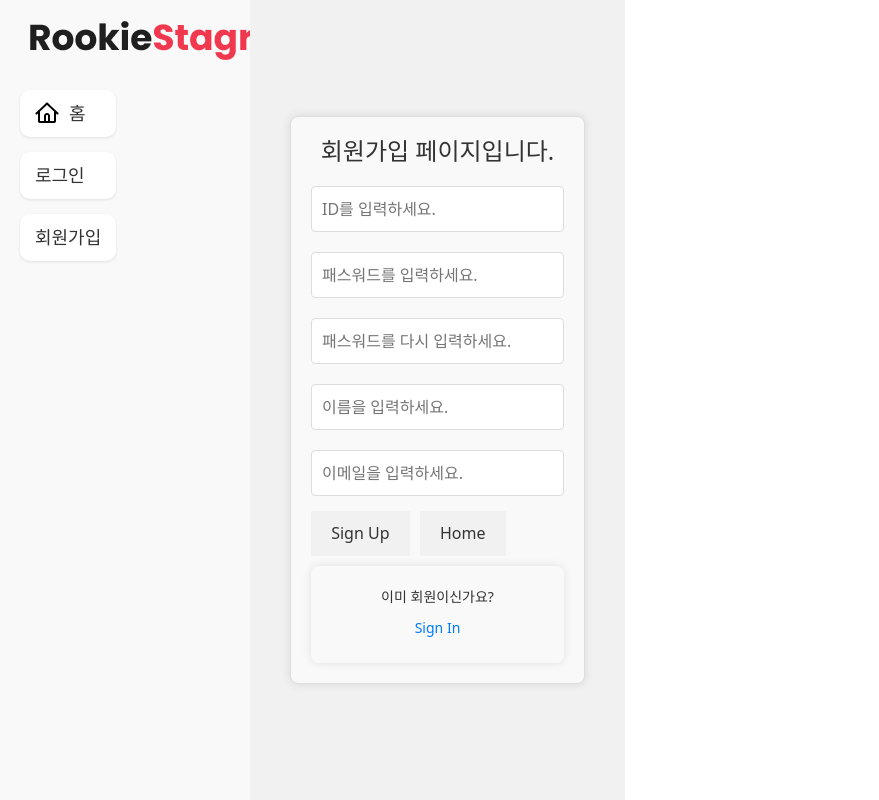
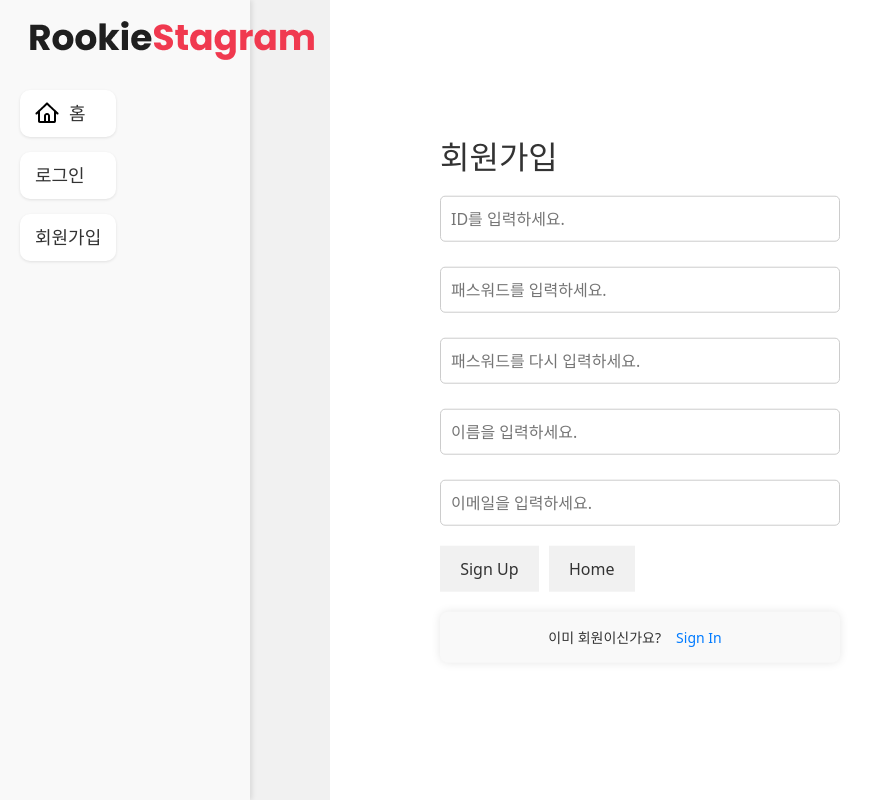
Before and after one commit to Rookies-mini2-team4/FrontEnd, a React (Vite) app: page /join/register in a window 1280 px wide. Shown: the whole page, without its empty margins (0-879 px from the left). Built offline with nearby package versions, Linux system fonts and the light colour scheme.

Commit message:
css 및 logout 수정

```diff
--- a/package.json
+++ b/package.json
@@ -11,7 +11,7 @@
   },
   "dependencies": {
     "@stomp/stompjs": "^7.0.0",
-    "axios": "^1.7.4",
+    "axios": "^1.7.5",
     "bootstrap": "^5.3.3",
     "crypto-browserify": "^3.12.0",
     "jwt-decode": "^4.0.0",
--- a/src/components/Sidebar/SideBar.jsx
+++ b/src/components/Sidebar/SideBar.jsx
@@ -73,14 +73,15 @@ const Sidebar = ({ isLoggedIn }) => {
 
   const navigate = useNavigate(); // useNavigate 훅을 사용하여 네비게이션 기능 추가
 
-  const handleLoginNavigate = () => {
-    navigate('/api/login'); // 로그인 페이지로 이동
-  };
+  // const handleLoginNavigate = () => {
+  //   navigate('/api/login'); // 로그인 페이지로 이동
+  // };
 
   const handleLogout = () => {
     localStorage.removeItem('jwtToken'); // 토큰 삭제
-    navigate('/api/main'); // 메인 페이지로 이동
-    window.location.reload(); // 페이지 리로드하여 로그인 상태 갱신
+    alert('로그아웃 되었습니다!');
+    navigate('/api/login'); // 로그인 페이지로 이동
+    window.location.reload(); // 페이지 리로드는 사용하지 않도록 수정
   };
 
   return (
@@ -97,7 +98,7 @@ const Sidebar = ({ isLoggedIn }) => {
               홈
             </NavLink>
           </li>
-          {isLoggedIn ? (
+          {isLoggedIn && (
             <>
               <li>
                 <NavLink to="/api/messages">
@@ -117,13 +118,15 @@ const Sidebar = ({ isLoggedIn }) => {
               <li>
                 <button onClick={handleLogout}>
                   <img src="/Sign Out.png" alt="로그아웃 아이콘" />
-                  로그아웃</button>
+                  로그아웃
+                </button>
               </li>
             </>
-          ) : (
+          )}
+          {!isLoggedIn && (
             <>
               <li>
-                <button onClick={handleLoginNavigate}>로그인</button>
+                <NavLink to="/api/login">로그인</NavLink>
               </li>
               <li>
                 <NavLink to="/join/register">회원가입</NavLink>
--- a/src/pages/Join.jsx
+++ b/src/pages/Join.jsx
@@ -72,9 +72,9 @@ export default function Join() {
 
     return (
         <div className="join-container">
-            <h2>회원가입 페이지입니다.</h2>
+            <h2>회원가입</h2>
             <form onSubmit={handleSubmit}>
-                <div className="form-group">
+                <div className="form-group2">
                     <input
                         type="text"
                         name="userid"
@@ -85,7 +85,7 @@ export default function Join() {
                     {errors.userid && <span className="error-message">{errors.userid}</span>}
                 </div>
 
-                <div className="form-group">
+                <div className="form-group2">
                     <input
                         type="password"
                         name="password"
@@ -96,7 +96,7 @@ export default function Join() {
                     {errors.password && <span className="error-message">{errors.password}</span>}
                 </div>
 
-                <div className="form-group">
+                <div className="form-group2">
                     <input
                         type="password"
                         name="passwordConfirm"
@@ -107,7 +107,7 @@ export default function Join() {
                     {errors.passwordConfirm && <span className="error-message">{errors.passwordConfirm}</span>}
                 </div>
 
-                <div className="form-group">
+                <div className="form-group2">
                     <input
                         type="text"
                         name="name"
@@ -118,7 +118,7 @@ export default function Join() {
                     {errors.name && <span className="error-message">{errors.name}</span>}
                 </div>
 
-                <div className="form-group">
+                <div className="form-group2">
                     <input
                         type="email"
                         name="email"
@@ -135,7 +135,7 @@ export default function Join() {
                 <button type="submit" className="join-button">Sign Up</button>
                 <button type="button" className="home-button" onClick={handleHomeClick}>Home</button>
 
-                <div className="login-container">
+                <div className="login-container2">
                 <span>이미 회원이신가요?</span>
                 <button
                 type="button"
--- a/src/pages/Login.jsx
+++ b/src/pages/Login.jsx
@@ -38,6 +38,7 @@ function Login({ onLogin }) {
         if (onLogin) {
           onLogin(userId); // 사용자 ID를 onLogin에 전달
         }
+        alert('로그인 되었습니다!');
         navigate('/api/main'); // 홈 화면으로 이동
       } else {
         throw new Error('No token received');
@@ -55,9 +56,9 @@ function Login({ onLogin }) {
 
   return (
     <div className="login-container">
-      <h2>Login</h2>
+      <h2>로그인</h2>
       <form onSubmit={handleSubmit}>
-        <div className="form-group">
+        <div className="form-group1">
           <input
             type="text"
             value={userId}
@@ -65,7 +66,7 @@ function Login({ onLogin }) {
             placeholder="ID를 입력하세요."
           />
         </div>
-        <div className="form-group">
+        <div className="form-group1">
           <input
             type="password"
             value={password}
--- a/src/styles/App.css
+++ b/src/styles/App.css
@@ -19,18 +19,3 @@
   height: 100vh;
   background-color: #f1f1f1; /* 메인 컨텐츠 배경 색상 */
 }
-
-/* 로그인 페이지 중앙 정렬 */
-.login-container {
-  display: flex;
-  flex-direction: column;
-  align-items: center;
-  justify-content: center;
-  padding: 20px;
-  max-width: 400px;
-  margin: auto;
-  background-color: #f9f9f9; /* 배경 색상 */
-  border-radius: 8px;
-  box-shadow: 0 0 10px rgba(0, 0, 0, 0.1); /* 그림자 효과 */
-  height: 100%; /* 부모 요소(main-content) 높이 채우기 */
-}
--- a/src/styles/Join.css
+++ b/src/styles/Join.css
@@ -1,20 +1,19 @@
 /* 전체 컨테이너 */
 .join-container {
+    position: absolute;
+    top: 50%;
+    left: 50%;
+    transform: translate(-50%, -50%);
+    width: 100%;
+    max-width: 400px;
+    margin: auto;
+    border-radius: 8px;
     display: flex;
     flex-direction: column;
-    align-items: center;
-    padding: 20px;
-    max-width: 500px;
-    margin: auto;
-    border: 1px solid #ddd;
-    border-radius: 8px;
-    box-shadow: 0 0 10px rgba(0, 0, 0, 0.1);
-    background-color: #f9f9f9;
 }
 
 /* 제목 스타일 */
 .join-container h2 {
-    font-size: 24px;
     margin-bottom: 20px;
     color: #333;
 }
@@ -24,22 +23,23 @@ form {
     width: 100%;
 }
 
-/* 입력 필드 스타일 */
-.form-group {
-    margin-bottom: 15px;
+/* 입력 필드와 오류 메시지의 컨테이너 스타일 */
+.form-group2 {
+    margin-bottom: 20px; /* 각 입력 필드와 오류 메시지 간의 간격 */
     width: 100%;
+    position: relative; /* 오류 메시지 위치 조정을 위한 상대 위치 설정 */
 }
 
-.form-group input {
+/* 입력 필드 스타일 */
+.form-group2 input {
     width: 100%;
     padding: 10px;
-    font-size: 16px;
-    border: 1px solid #ddd;
-    border-radius: 4px;
-    box-sizing: border-box;
+    border: 1px solid #ccc;
+    border-radius: 5px;
+    box-sizing: border-box; /* 패딩을 포함한 너비 계산 */
 }
 
-.form-group input:focus {
+.form-group2 input:focus {
     border-color: #007bff;
     outline: none;
 }
@@ -81,17 +81,22 @@ button {
     background-color: #e0e0e0;
 }
 
-.login-container {
+.login-container2 {
     display: flex;
-    margin-top: 10px;;
-    align-items: center; /* 수직 정렬 */
-    gap: 5px; /* 문구와 버튼 사이의 간격 */
-    font-size: 14px; /* 작은 글씨 크기 */
-    color: #333; /* 기본 텍스트 색상 */
-    white-space: nowrap; /* 줄 바꿈 방지 */
+    justify-content: center; /* 수평 중앙 정렬 */
+    align-items: center; /* 수직 중앙 정렬 */
+    margin-top: 20px;
+    gap: 5px;
+    font-size: 14px;
+    color: #333;
+    white-space: nowrap;
+    background-color: #f9f9f9; /* 로그인 컨테이너와 동일한 배경 색상 */
+    padding: 10px;
+    border-radius: 8px;
+    box-shadow: 0 0 10px rgba(0, 0, 0, 0.1); /* 로그인 컨테이너와 동일한 그림자 효과 */
 }
 
-.login-container span {
+.login-container2 span {
     line-height: 1.5; /* 텍스트의 줄 높이 조정 */
 }
 
--- a/src/styles/Login.css
+++ b/src/styles/Login.css
@@ -1,24 +1,26 @@
 /* 로그인 페이지 컨테이너 */
 .login-container {
+    position: absolute;
+    top: 50%;
+    left: 50%;
+    transform: translate(-50%, -50%);
+    width: 100%;
+    max-width: 400px;
+    margin: auto;
+    border-radius: 8px;
     display: flex;
     flex-direction: column;
-    align-items: center;
-    padding: 20px;
-    max-width: 400px;
-    margin: auto;
-    background-color: #f9f9f9; /* 배경 색상 */
-    border-radius: 8px;
-    box-shadow: 0 0 10px rgba(0, 0, 0, 0.1); /* 그림자 효과 */
 }
 
 h2 {
     margin-bottom: 20px;
     color: #333;
+
 }
 
-.form-group {
+.form-group1 {
     width: 100%;
-    margin-bottom: 15px;
+    margin-bottom: 20px;
     position: relative;
 }
 
@@ -49,6 +51,11 @@ button {
 }
 
 .login-button2 {
+    padding: 10px 20px;
+    border: none;
+    border-radius: 5px;
+    cursor: pointer;
+    font-size: 1rem;
     background-color: #f1f1f1;
     color: #333;
     margin-right: 10px;
@@ -70,8 +77,9 @@ button {
 /* Footer 컨테이너 스타일 */
 .footer-container {
     display: flex;
-    margin-top: 10px;
-    align-items: center;
+    justify-content: center; /* 수평 중앙 정렬 */
+    align-items: center; /* 수직 중앙 정렬 */
+    margin-top: 20px;
     gap: 5px;
     font-size: 14px;
     color: #333;
@@ -80,6 +88,7 @@ button {
     padding: 10px;
     border-radius: 8px;
     box-shadow: 0 0 10px rgba(0, 0, 0, 0.1); /* 로그인 컨테이너와 동일한 그림자 효과 */
+
 }
 
 /* 텍스트 스타일 */
--- a/src/styles/SideBar.css
+++ b/src/styles/SideBar.css
@@ -8,6 +8,7 @@
     flex-direction: column;
     align-items: flex-start; /* 왼쪽 정렬 */
     box-shadow: 2px 0 5px rgba(0, 0, 0, 0.1); /* 그림자 추가 */
+    z-index: 1;
 }
 
 .sidebar nav ul {
@@ -87,6 +88,7 @@
     position: relative; /* 닫기 버튼의 위치 조정 */
 }
 
+
 .modal-body {
     padding: 20px;
     font-size: 18px; /* 내용의 글씨 크기를 적당히 설정 */
```
Also changed, not shown: src/App.jsx (+28 -26 lines), src/pages/Logout.jsx (+49 -7 lines), src/styles/Modal.css (line endings or trailing spaces), 1 other file (tests, documents, lock files or other folders).
